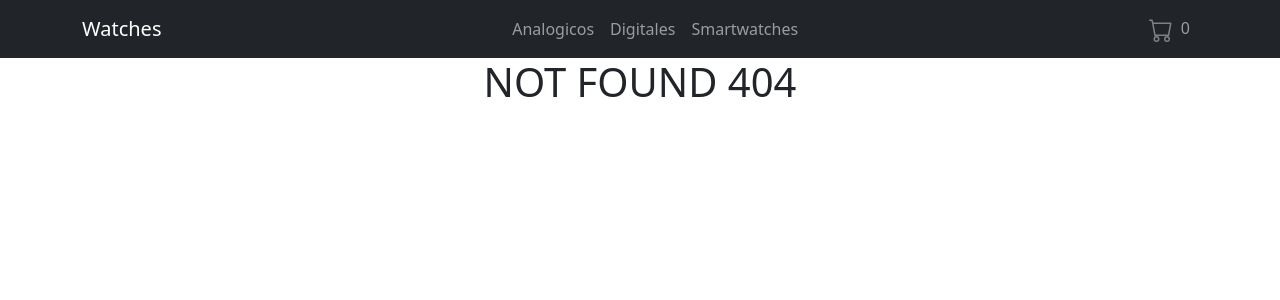
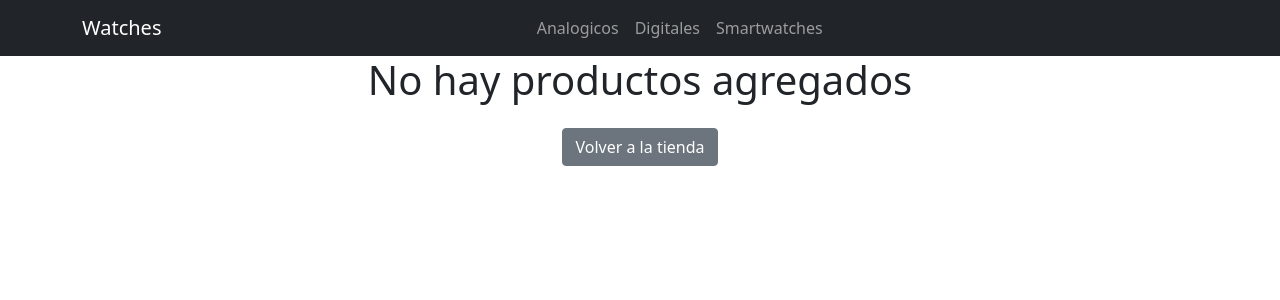
Before and after one commit to nzrodrigo/watches-ch, a React (Create React App) app: page /cart in a window 1280 px wide. Before the commit this address had no page. Shown: the top 300 px of the page. Built offline with nearby package versions, Linux system fonts and the light colour scheme.

Commit message:
cart view

```diff
--- a/src/App.js
+++ b/src/App.js
@@ -4,6 +4,7 @@ import ItemListContainer from './components/ItemListContainer';
 import ItemDetailContainer from './components/ItemDetailContainer';
 import { Routes, Route, BrowserRouter} from 'react-router-dom';
 import {CartContextProvider} from './context/CartContext'
+import Cart from './components/Cart';
 
 function App() {
 
@@ -16,7 +17,7 @@ function App() {
             <Route path='/' element={<ItemListContainer />}></Route>
             <Route path='/category/:categoryId' element={<ItemListContainer />}></Route>
             <Route path='/item/:productId' element={<ItemDetailContainer />}></Route>
-            <Route path='/cart' element={<h1>NOT FOUND 404</h1>}></Route>
+            <Route path='/cart' element={<Cart />}></Route>
             <Route path='*' element={<h1>NOT FOUND 404</h1>}/>
           </Routes>
         </BrowserRouter>
--- /dev/null
+++ b/src/components/Cart.js
@@ -0,0 +1,35 @@
+import { useContext } from "react";
+import { Button } from "react-bootstrap";
+import CartContext from "../context/CartContext";
+import ItemCart from "./ItemCart";
+import { Link } from "react-router-dom";
+
+
+
+
+const Cart = ()=>{
+
+    const {cart } = useContext(CartContext)
+
+    if (cart.length === 0 ){
+        return(
+            <div>
+            <h1>No hay productos agregados</h1>
+            <Button variant="secondary" className="my-3" as={Link} to={'/'}>Volver a la tienda</Button>
+            </div>
+        )
+    }
+
+    return(
+        <div>
+        <h1>Cart</h1>
+        <ul>
+            {
+                cart.map(prod => <ItemCart quantity={prod.quantity} id={prod.id} price={prod.price} title={prod.title} />)
+            }
+        </ul>
+        </div>
+    )
+}
+
+export default Cart;
--- /dev/null
+++ b/src/components/ItemCart.js
@@ -0,0 +1,16 @@
+import { useContext } from "react";
+import CartContext from "../context/CartContext";
+
+
+const ItemCart = ({id, title, price, quantity}) =>{
+
+    const {removeItem}= useContext(CartContext)
+
+    return(
+        <li>
+            <li key={id}>{title}  cantidad: {quantity} precio uni: {price}  subtotal: {quantity * price} <button onClick={() => removeItem(id)}>X</button></li>
+        </li>
+    )
+}
+
+export default ItemCart
--- a/src/components/NavBar.js
+++ b/src/components/NavBar.js
@@ -4,6 +4,8 @@ import { Link } from 'react-router-dom';
 import { useState, useEffect } from 'react';
 import { getCategories } from '../asyncmock';
 import CartWidget from './CartWidget';
+import { useContext } from 'react';
+import CartContext from '../context/CartContext';
 
 
 
@@ -11,6 +13,8 @@ import CartWidget from './CartWidget';
 const NavBar = () => {
 
   const [categories, setCategories] = useState([])
+
+  const {cart} = useContext(CartContext)
 
   useEffect(()=>{
     getCategories().then(categories=>{
@@ -27,7 +31,7 @@ const NavBar = () => {
           </Nav>
           <Nav>
           <Nav.Link as={Link} to='/cart' className='justify-content-end' >
-            <CartWidget />
+            {cart.length >0 ? <CartWidget/> : ''}
           </Nav.Link>
           </Nav>
           </Container>
```
